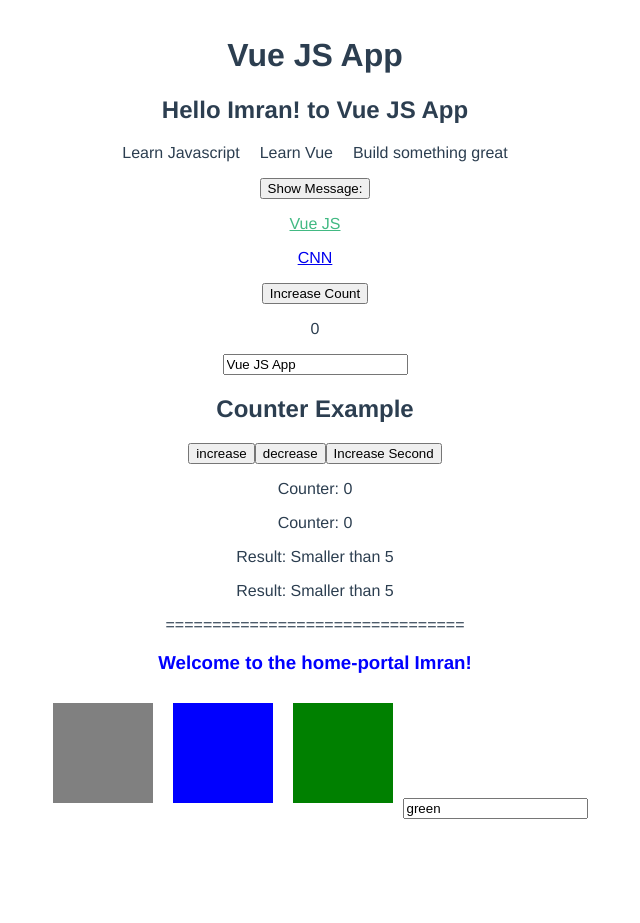
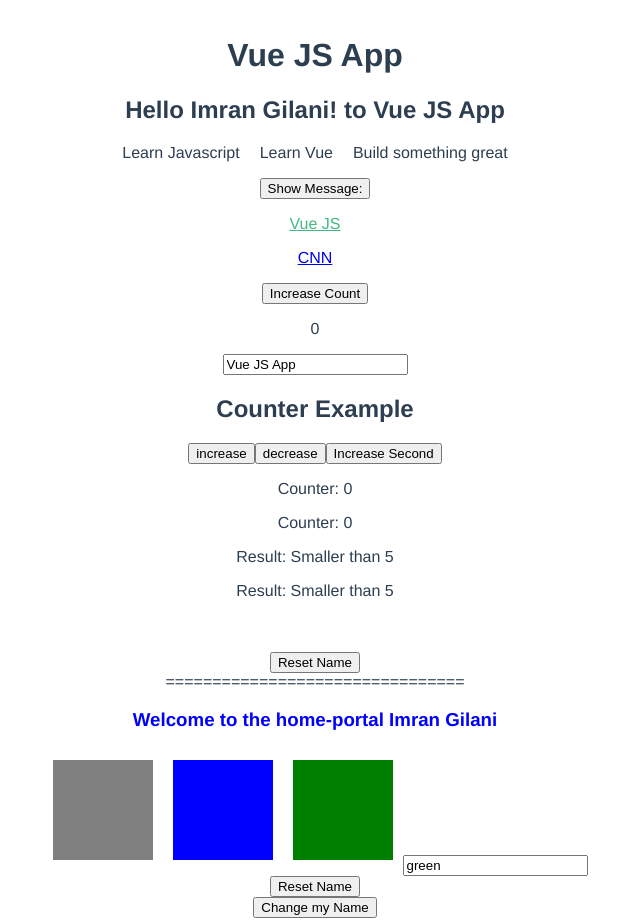
Before and after one commit to imrangilani/home-portal-old, a Vue app: page / in a window 1280 px wide. Shown: the part 248-1171 px from the top of the page, without its empty margins (325-965 px from the left). Before the commit the page ends 1075 px from the top, so only its background shows below. Built offline with nearby package versions, Linux system fonts and the light colour scheme.

Commit message:
Passing data from parent to child, child to parent and across children using props, custom events and callback functions

```diff
--- a/src/App.vue
+++ b/src/App.vue
@@ -1,8 +1,9 @@
 <template>
   <div id="appContainer">
     <img alt="Vue logo" src="./assets/logo.png">
-    <HelloWorld/>
-    <HomePage/>
+    <HelloWorld :name="name" :resetFn="resetName"/>
+    <HomePage :name="name" @nameWasReset="name = $event"/>
+    <button @click="changeName">Change my Name</button>
   </div>
 </template>
 
@@ -15,6 +16,19 @@ export default {
   components: {
     HelloWorld,
     HomePage
+  },
+  data: function() {
+    return {
+      name: "Imran Gilani"
+    };
+  },
+  methods: {
+    changeName: function() {
+      this.name = "Aneesa Gilani";
+    },
+    resetName: function() {
+      this.name = "Huma Gilani";
+    }
   }
 };
 </script>
--- a/src/components/HelloWorld.vue
+++ b/src/components/HelloWorld.vue
@@ -1,13 +1,15 @@
 <template>
   <div class="hello">
     <h1 v-once>{{title}}</h1>
-    <h2 v-if="msg">{{msg}} to {{title}}</h2>
+    <h2 v-if="msg">{{msg}} {{name}}! to {{title}}</h2>
     <ul>
-    <li v-for="todo in todos" :key="todo.id">{{ todo.text }}</li>
+      <li v-for="todo in todos" :key="todo.id">{{ todo.text }}</li>
     </ul>
 
-    <button @click="reverseMessage" >Show Message: </button>
-    <p><a :href="vueLink">Vue JS</a></p>
+    <button @click="reverseMessage">Show Message:</button>
+    <p>
+      <a :href="vueLink">Vue JS</a>
+    </p>
     <p v-html="vueHTML"></p>
     <button @click="increaseCount">Increase Count</button>
     <p>{{count}}</p>
@@ -21,16 +23,24 @@
     <p>Counter: {{ secondCounter }}</p>
     <p>Result: {{ result }}</p>
     <p>Result: {{ secondResult }}</p>
+    <br>
+    <br>
+    <button @click="resetFn()">Reset Name</button>
   </div>
 </template>
 
 <script>
 export default {
   name: "HelloWorld",
+  props: {
+    name: String,
+    resetFn: Function
+  },
   data: function() {
     return {
+      name: this.name,
       title: "Vue JS App",
-      msg: "Hello Imran!",
+      msg: "Hello ",
       vueLink: "https://vuejs.org",
       vueHTML: '<a href="http://www.cnn.com">CNN</a>',
       count: 0,
@@ -47,7 +57,7 @@ export default {
     reverseMessage: function() {
       console.log("reverseMessage Called");
 
-      this.title = "Reversed vue JS App"
+      this.title = this.title
         .split("")
         .reverse()
         .join("");
--- a/src/components/HomePage.vue
+++ b/src/components/HomePage.vue
@@ -1,27 +1,42 @@
 <template>
-  <div class="homepage">
-   ================================ <br/>
-   <h3>{{ title }}</h3>
-   <div class="demo" @click="attachRed = !attachRed" :class="{red:attachRed}">
-   </div>
-   <div class="demo" :class="divClasses"></div>
-   <div class="demo" :class="color"></div>
-   <input type="text" v-model="color">
+  <div class="homepage">================================
+    <br>
+    <h3>{{ title }} {{ name }}</h3>
+    <div class="demo" @click="attachRed = !attachRed" :class="{red:attachRed}"></div>
+    <div class="demo" :class="divClasses"></div>
+    <div class="demo" :class="color"></div>
+    <input type="text" v-model="color">
+    <br>
+    <button @click="resetName">Reset Name</button>
   </div>
 </template>
 
 <script>
 export default {
-  name: "HomePage",
+  props: {
+    name: {
+      type: String
+      // required: true,
+      //default: 'Huma Gilani' (For Primitives, string, boolean etc)
+
+      //type:Array or Object (not primitive)
+      //default: function(){return{name: 'Huma Gilani'}}
+    }
+  },
   data: function() {
     return {
-      title: "Welcome to the home-portal Imran!",
+      title: "Welcome to the home-portal ",
       attachRed: false,
       attachGreen: false,
       color: "green"
     };
   },
-  methods: {},
+  methods: {
+    resetName: function() {
+      this.name = "Your Name";
+      this.$emit("nameWasReset", this.name);
+    }
+  },
   computed: {
     divClasses: function() {
       return {
```
